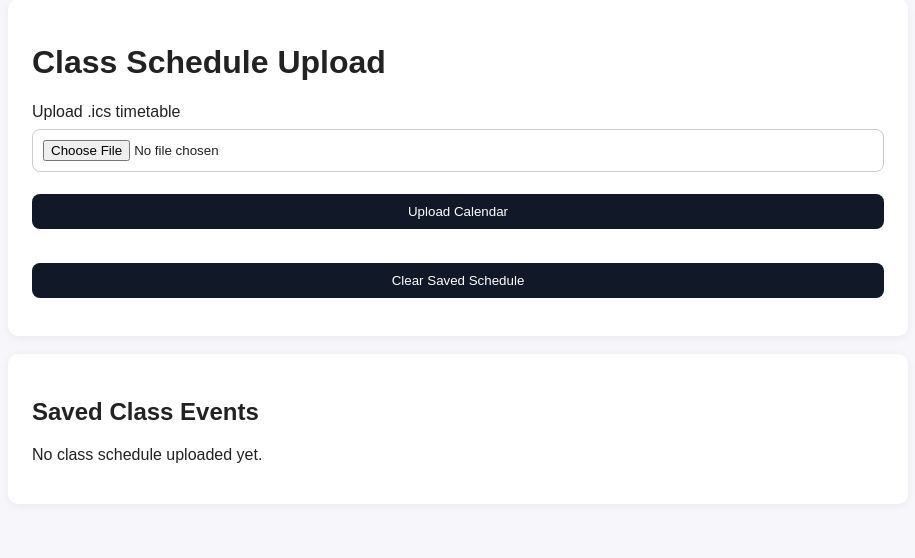
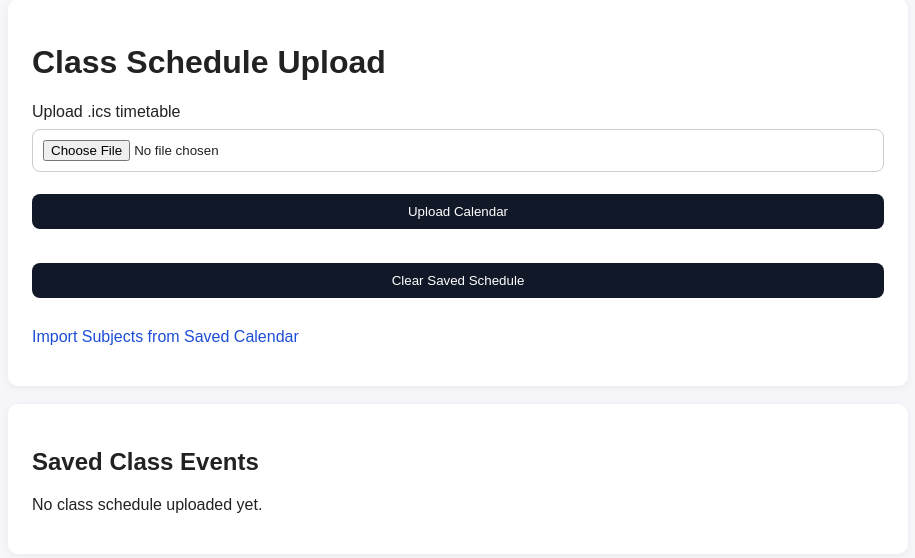
Before and after one commit to mayankpathak-iu/software-engineering-project, a FastAPI app: page /calendar in a window 1280 px wide. Shown: the part 83-641 px from the top of the page, without its empty margins (182-1097 px from the left). Run offline with FastAPI, Linux system fonts and the light colour scheme; the visitor is signed in with stand-in values (Sample User, id 1); data that the repository does not hold is empty.

Commit message:
Improved Import subjects feature

```diff
--- a/app/templates/calendar.html
+++ b/app/templates/calendar.html
@@ -22,6 +22,10 @@
             Clear Saved Schedule
         </button>
     </form>
+
+    <p style="margin-top: 16px;">
+        <a href="/calendar/import-subjects">Import Subjects from Saved Calendar</a>
+    </p>
 </div>
 
 <br>
```
